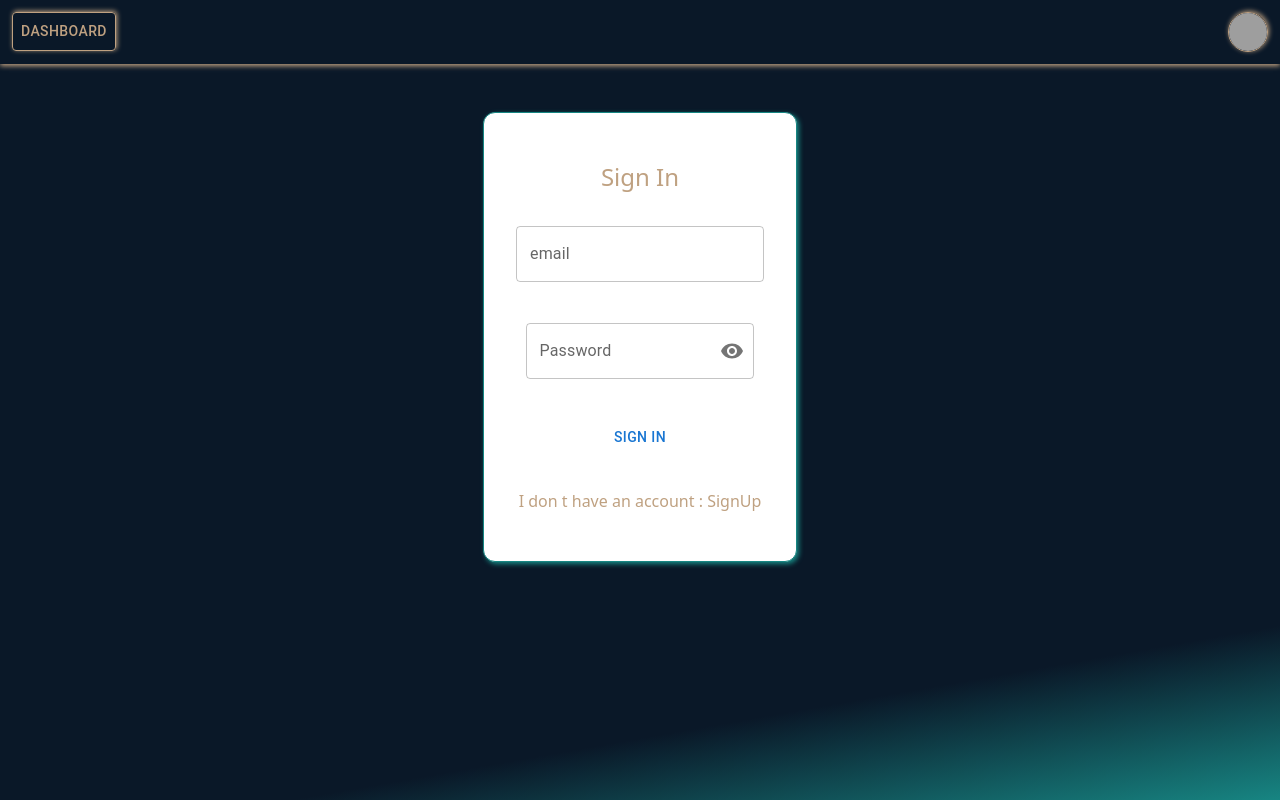
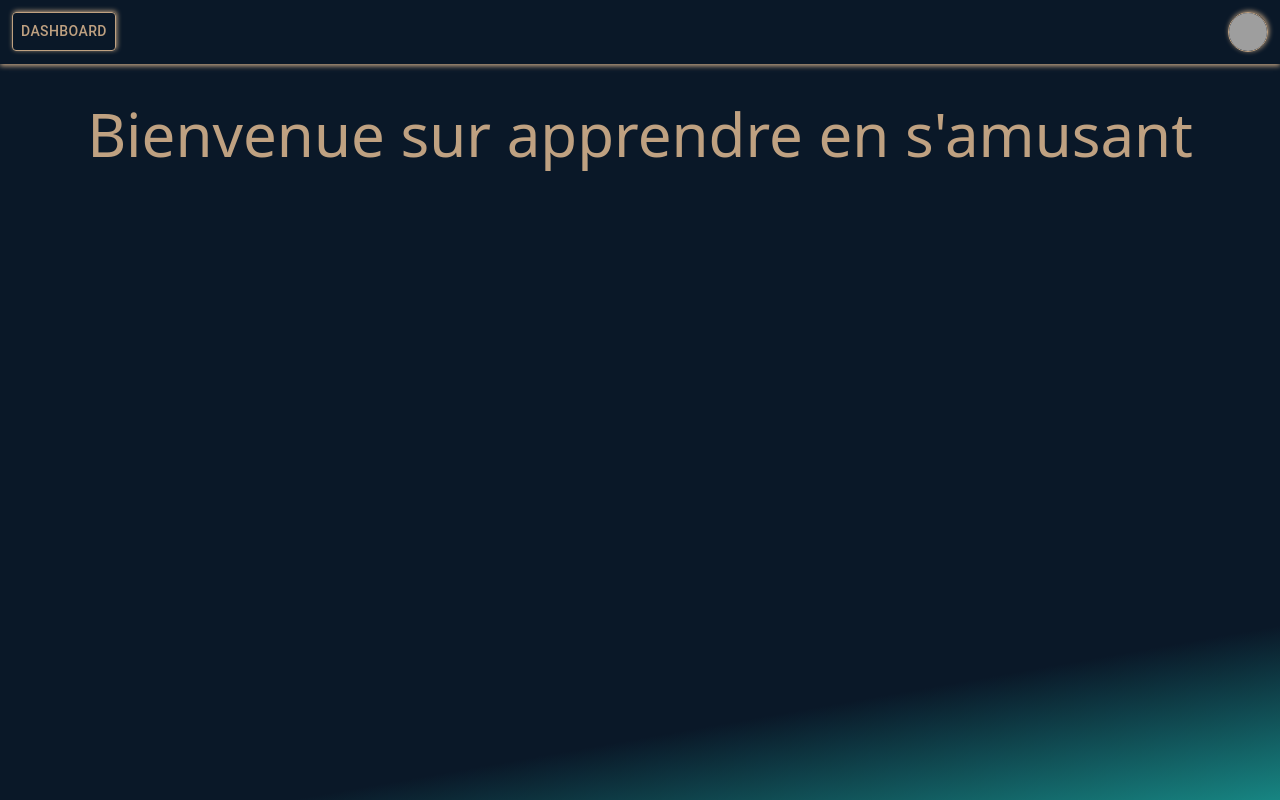
Before and after one commit to denisk13005/nouveau-projet-next-sql-tailwind, a Next.js app: page / in a window 1280 px wide. Built offline with nearby package versions, Linux system fonts and the light colour scheme; grey boxes are pictures that could not be loaded.

Commit message:
suppression de connection.end() et ajout d'une vérif si user connected

```diff
--- a/app/api/get/route.js
+++ b/app/api/get/route.js
@@ -11,7 +11,6 @@ export async function POST(request) {
 
     connection.connect()
     connection.query(`INSERT INTO users (pseudo,email, password) VALUES ('pseudo','${email}', '${password}')`)
-    connection.end()
   } catch (error) {
     console.log(error);
   }
--- a/app/api/users/signUp/route.js
+++ b/app/api/users/signUp/route.js
@@ -30,7 +30,6 @@ async function insertUser(pseudo, email, password) {
     const result = await queryAsync(query);
     return { id: result.insertId, pseudo, email }; // Retourner les informations de l'utilisateur inséré
   } finally {
-    connection.end();
   }
 }
 
--- /dev/null
+++ b/app/auth/page.jsx
@@ -0,0 +1,10 @@
+import Form from '@/components/auth/Form'
+import React from 'react'
+
+export default function page() {
+  return (
+    <div>
+      <Form />
+    </div>
+  )
+}
--- a/app/page.js
+++ b/app/page.js
@@ -1,10 +1,9 @@
-import Image from 'next/image'
-import Form from "@/components/Form.jsx"
+import Form from "@/components/auth/Form.jsx"
 
 export default function Home() {
   return (
     <main className='w-full  relative ' >
-      <Form />
+      <h1 className="text-center p-10 text-6xl">Bienvenue sur apprendre en s&#39;amusant</h1>
     </main>
   )
 }
--- a/components/Form.jsx
+++ b/components/auth/Form.jsx
@@ -24,16 +24,9 @@ import VisibilityOff from '@mui/icons-material/VisibilityOff';
 
 
 function Form() {
-  const { user, addUser } = UseUserContext()
+  const { addUser } = UseUserContext()
   const router = useRouter()
-  const inputStyles = {
-    '&:hover fieldset': {
-      borderColor: 'green', // Couleur de l'underline lors du hover
-    },
-    '&.Mui-focused fieldset': {
-      borderColor: 'green', // Couleur de l'underline après le focus
-    },
-  };
+
   const [data, setData] = useState({
     email: "",
     pseudo: '',
--- a/components/navigation/MenuNav.jsx
+++ b/components/navigation/MenuNav.jsx
@@ -6,12 +6,14 @@ import MenuItem from '@mui/material/MenuItem';
 import Avatar from '@mui/material/Avatar';
 import Fade from '@mui/material/Fade';
 import Link from 'next/link';
+import { UseUserContext } from '@/context/UserContext';
 
 import styles from './styles.module.scss'
 
 
 
 export default function FadeMenu() {
+  const { user } = UseUserContext()
   const [anchorEl, setAnchorEl] = React.useState(null);
   const open = Boolean(anchorEl);
   const handleClick = (event) => {
@@ -47,14 +49,36 @@ export default function FadeMenu() {
           <Link href={'/'}>
             <MenuItem onClick={handleClose}>Home</MenuItem>
           </Link>
-          <Link href={"/profile"}>
+          {
+            user ?
 
-            <MenuItem onClick={handleClose}>Profile</MenuItem>
-          </Link>
-          <Link href={'settings'}>
+              <Link href={"/profile"}>
 
-            <MenuItem onClick={handleClose}>Settings</MenuItem>
-          </Link>
+                <MenuItem onClick={handleClose}>Profile</MenuItem>
+              </Link>
+              :
+              <Link href={"/auth"}>
+
+                <MenuItem onClick={handleClose}>Profile</MenuItem>
+              </Link>
+
+
+          }
+          {
+            user
+              ?
+              <Link href={'/settings'}>
+
+                <MenuItem onClick={handleClose}>Settings</MenuItem>
+              </Link>
+
+              :
+              <Link href={'/auth'}>
+
+                <MenuItem onClick={handleClose}>Settings</MenuItem>
+              </Link>
+          }
+
           <Link href={'/videos'}>
 
             <MenuItem onClick={handleClose}>Videos</MenuItem>
```
Also changed, not shown: components/auth/Button.jsx (renamed from components/Button.jsx), components/auth/styles.module.scss (renamed from components/styles.module.scss).
